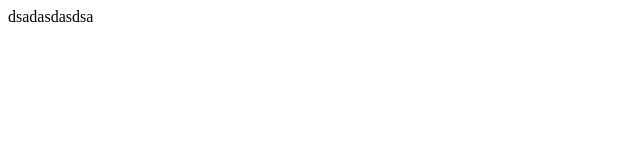
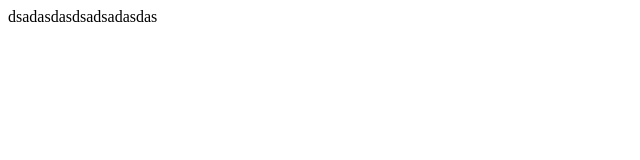
Before and after one commit to vanmy5198/git_demo, a plain HTML site: page about.html in a window 1280 px wide. Shown: the full height of the page, 0-640 px from the left. Drawn offline with Linux system fonts and the light colour scheme.

Commit message:
add about

```diff
--- a/about.html
+++ b/about.html
@@ -7,6 +7,6 @@
     <title>Document</title>
 </head>
 <body>
-    dsadasdasdsa
+    dsadasdasdsadsadasdas
 </body>
 </html>
```
